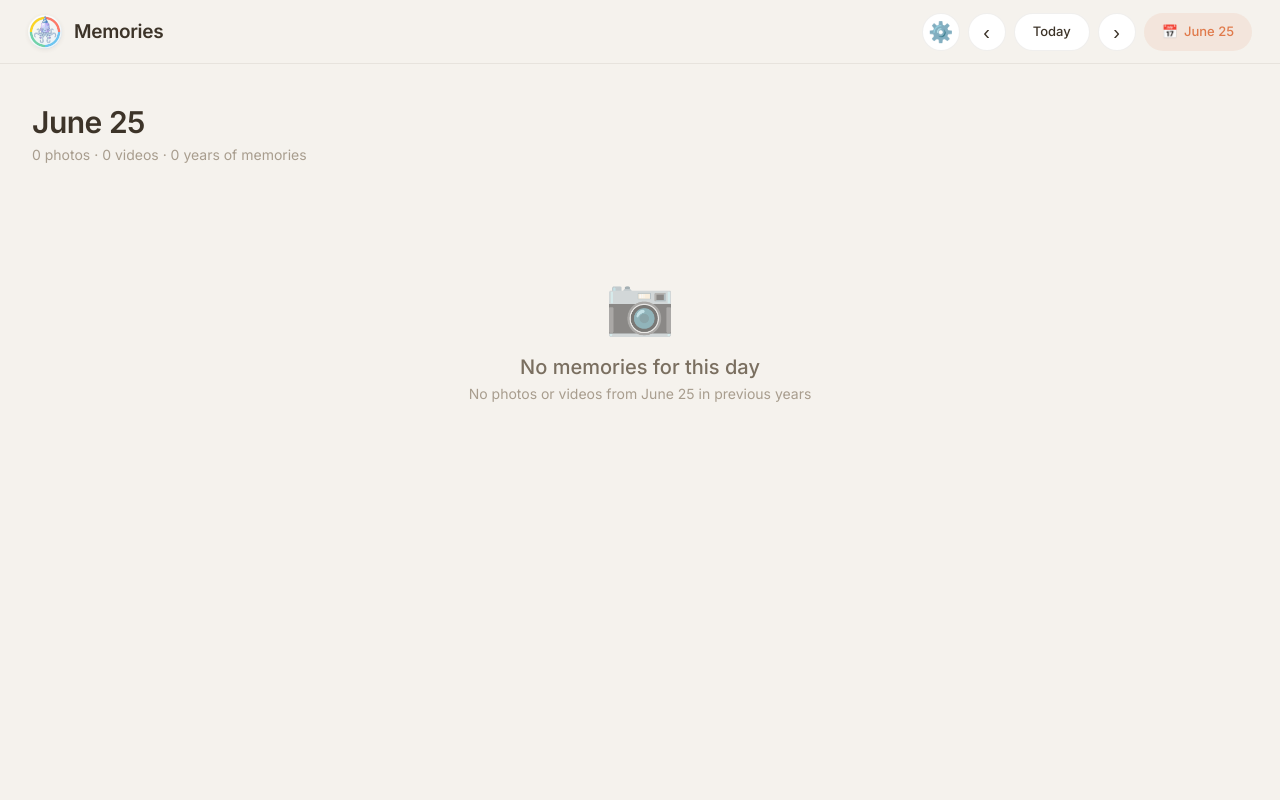
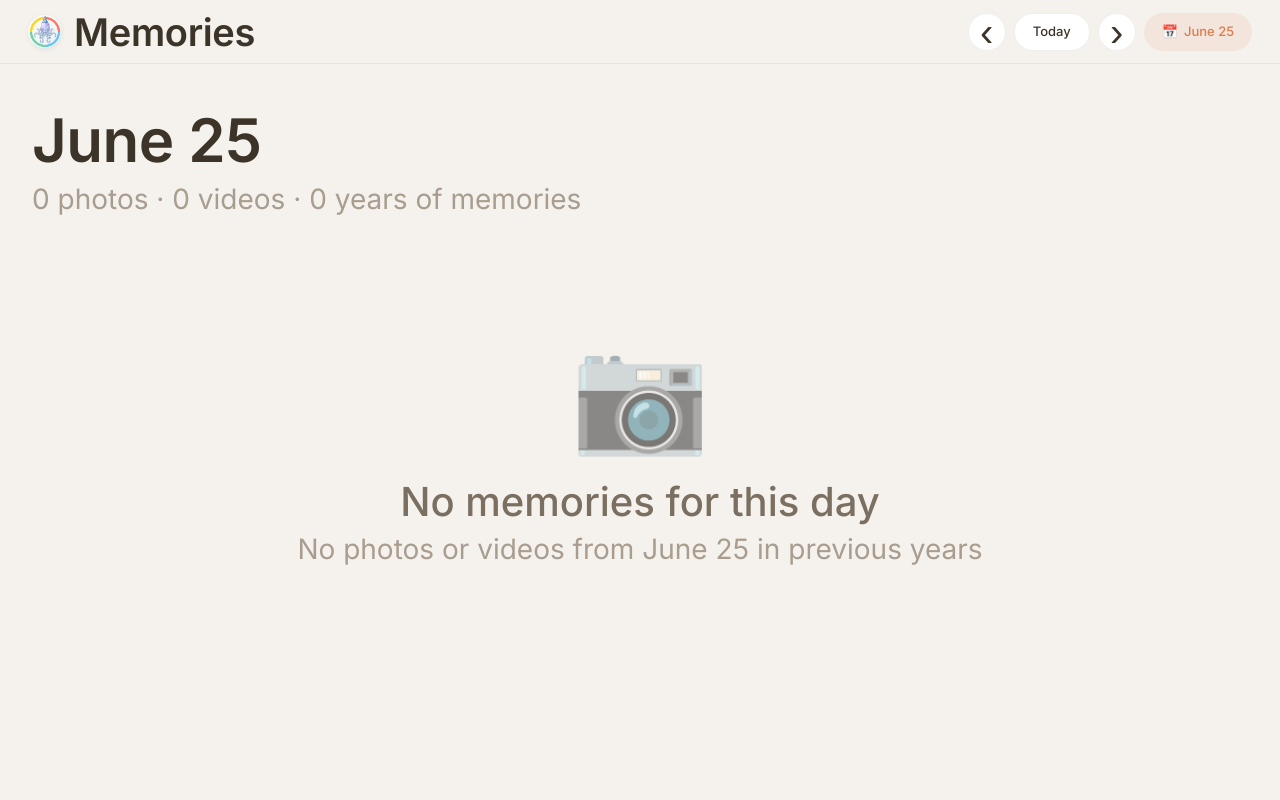
Before and after one commit to singularis/gPhoto_memories, a Flask app: page / in a window 1280 px wide. Run offline with Flask 2, Linux system fonts and the light colour scheme; parts of the project's set-up code (start-up, migrations or seed data) failed here and were passed over.

Commit message:
feat: font scaling, unified settings logo, +/- adjusters, dynamic image quality
- Refactored CSS to use a --font-scale variable across all font sizes
- Added font scaling to the Settings modal alongside picture size
- Settings modal is now accessed by clicking the top-left 'Memories' logo, removing the redundant gear icon
- Added +/- stepper buttons to both sliders for easier precision adjustments
- Dynamic image quality: backend automatically serves higher resolution images (800w, 85q) on PC and efficient images (400w, 65q) on mobile based on User-Agent

```diff
--- a/flask/materials-flask-google-login/app.py
+++ b/flask/materials-flask-google-login/app.py
@@ -87,9 +87,15 @@ def index(selected_date=None):
     else:
         target_date = date.today()
 
+    ua = request.headers.get('User-Agent', '').lower()
+    is_mobile = any(d in ua for d in ('mobile', 'android', 'iphone', 'ipad', 'ipod'))
+    img_w = 400 if is_mobile else 800
+    img_q = 65 if is_mobile else 85
+
     media, years_found = _get_media_for_date(target_date)
     return render_template("index.html", media=media, date=target_date,
-                           years_found=years_found, selected_date=selected_date)
+                           years_found=years_found, selected_date=selected_date,
+                           img_w=img_w, img_q=img_q, is_mobile=is_mobile)
 
 
 @app.route('/get_photos/<selected_date>')
--- a/flask/materials-flask-google-login/static/styles/main.css
+++ b/flask/materials-flask-google-login/static/styles/main.css
@@ -6,6 +6,7 @@
    ═══════════════════════════════════════════════════════════ */
 :root {
     --scale:        2.0;
+    --font-scale:   2.0;
     --bg:           #f5f2ed;
     --surface:      #f5f2ed;
     --card:         #ffffff;
@@ -57,7 +58,7 @@ body { min-height: 100vh; background: var(--bg); }
 }
 
 .brand-name {
-    font-weight: 600; font-size: 19px;
+    font-weight: 600; font-size: calc(19px * var(--font-scale));
     color: var(--text);
     letter-spacing: -.3px;
 }
@@ -90,7 +91,7 @@ body { min-height: 100vh; background: var(--bg); }
 
 .topbar-icon-btn {
     width: 38px; height: 38px;
-    font-size: 20px; font-weight: 500;
+    font-size: calc(20px * var(--font-scale)); font-weight: 500;
     line-height: 1;
     color: var(--text);
     background: var(--card);
@@ -112,14 +113,14 @@ body { min-height: 100vh; background: var(--bg); }
 }
 
 .hero-date {
-    font-size: 30px; font-weight: 600;
+    font-size: calc(30px * var(--font-scale)); font-weight: 600;
     color: var(--text);
     letter-spacing: -.5px;
 }
 
 .hero-sub {
     margin-top: 6px;
-    font-size: 14px; font-weight: 400;
+    font-size: calc(14px * var(--font-scale)); font-weight: 400;
     color: var(--text-3);
 }
 
@@ -269,9 +270,9 @@ body { min-height: 100vh; background: var(--bg); }
     text-align: center;
     padding: 100px 24px;
 }
-.empty-icon { font-size: 56px; opacity: .5; }
-.empty h2   { font-size: 20px; font-weight: 500; color: var(--text-2); margin-top: 16px; }
-.empty p    { font-size: 14px; color: var(--text-3); margin-top: 6px; }
+.empty-icon { font-size: calc(56px * var(--font-scale)); opacity: .5; }
+.empty h2   { font-size: calc(20px * var(--font-scale)); font-weight: 500; color: var(--text-2); margin-top: 16px; }
+.empty p    { font-size: calc(14px * var(--font-scale)); color: var(--text-3); margin-top: 6px; }
 
 /* ═══════════════════════════════════════════════════════════
    LIGHTBOX
--- a/flask/materials-flask-google-login/templates/index.html
+++ b/flask/materials-flask-google-login/templates/index.html
@@ -16,12 +16,11 @@
 
 <!-- ═══ TOP BAR ════════════════════════════════════════════ -->
 <nav class="topbar">
-    <div class="topbar-brand">
+    <div class="topbar-brand" onclick="openSettings()" style="cursor:pointer">
         <img class="brand-logo" src="{{ url_for('static', filename='brand.png') }}" alt="">
         <span class="brand-name">Memories</span>
     </div>
     <div style="display:flex;align-items:center;gap:8px;">
-        <button class="topbar-icon-btn" onclick="openSettings()">⚙️</button>
         <button class="topbar-icon-btn" onclick="goPrev()">&lsaquo;</button>
         <button class="topbar-today-btn" onclick="goToday()">Today</button>
         <button class="topbar-icon-btn" onclick="goNext()">&rsaquo;</button>
@@ -135,41 +151,57 @@
 </div>
 
 <script>
+const IMG_W = {{ img_w }};
+const IMG_Q = {{ img_q }};
 /* ─── state ─────────────────────────────────────────────── */
 let calDate = new Date();
 let currentViewDate = new Date("{{ date.strftime('%Y-%m-%dT12:00:00') }}");
-let currentScale = 2.0;
+let currentImageScale = 2.0;
+let currentFontScale = 2.0;
 const MONTHS = ['January','February','March','April','May','June',
                 'July','August','September','October','November','December'];
 
 /* ─── settings ──────────────────────────────────────────── */
-function applyScale(s) {
+function applyScale(type, s) {
     const root = document.documentElement;
-    root.style.setProperty('--scale', s);
+    root.style.setProperty(`--${type === 'image' ? 'scale' : 'font-scale'}`, s);
 }
-function previewScale(s) {
-    document.getElementById('scaleValDisplay').textContent = Number(s).toFixed(1);
-    applyScale(s);
+function previewScale(type, s) {
+    s = Math.max(0.5, Math.min(4.0, Number(s)));
+    if(type === 'image') {
+        document.getElementById('sizeScale').value = s;
+        document.getElementById('imgScaleValDisplay').textContent = s.toFixed(1);
+    } else {
+        document.getElementById('fontScale').value = s;
+        document.getElementById('fontScaleValDisplay').textContent = s.toFixed(1);
+    }
+    applyScale(type, s);
+}
+function adjustScale(type, delta) {
+    const input = document.getElementById(type === 'image' ? 'sizeScale' : 'fontScale');
+    previewScale(type, parseFloat(input.value) + delta);
 }
 function openSettings() {
-    document.getElementById('sizeScale').value = currentScale;
-    document.getElementById('scaleValDisplay').textContent = Number(currentScale).toFixed(1);
+    previewScale('image', currentImageScale);
+    previewScale('font', currentFontScale);
     const m = document.getElementById('settingsModal');
     m.style.display = 'block';
     requestAnimationFrame(() => m.classList.add('open'));
 }
 function closeSettings() {
-    previewScale(currentScale); // revert if not saved
+    previewScale('image', currentImageScale); // revert if not saved
+    previewScale('font', currentFontScale);
     const m = document.getElementById('settingsModal');
     m.classList.remove('open');
     setTimeout(() => m.style.display = 'none', 200);
 }
 function saveSettings() {
-    currentScale = parseFloat(document.getElementById('sizeScale').value);
+    currentImageScale = parseFloat(document.getElementById('sizeScale').value);
+    currentFontScale = parseFloat(document.getElementById('fontScale').value);
     fetch('/api/settings', {
         method: 'POST',
         headers: {'Content-Type': 'application/json'},
-        body: JSON.stringify({ image_scale: currentScale })
+        body: JSON.stringify({ image_scale: currentImageScale, font_scale: currentFontScale })
     }).then(() => closeSettings());
 }
 
@@ -177,13 +209,16 @@ function saveSettings() {
 fetch('/photos/settings.json?cb=' + new Date().getTime())
     .then(r => r.json())
     .then(d => {
-        if(d.image_scale) {
-            currentScale = parseFloat(d.image_scale);
-            previewScale(currentScale);
-        }
+        if(d.image_scale) currentImageScale = parseFloat(d.image_scale);
+        if(d.font_scale) currentFontScale = parseFloat(d.font_scale);
+        previewScale('image', currentImageScale);
+        previewScale('font', currentFontScale);
     }).catch(() => {
-        // default 2.0
-        previewScale(2.0);
+        // defaults
+        previewScale('image', 2.0);
+        previewScale('font', 2.0);
+        currentImageScale = 2.0;
+        currentFontScale = 2.0;
     });
 
 /* ─── lightbox ──────────────────────────────────────────── */
@@ -276,7 +311,7 @@ function rotateImg(btn, path, e) {
              // force reload image with cache buster
              const img = btn.previousElementSibling;
              const cb = new Date().getTime();
-             img.src = `/${path}?w=200&q=60&cb=${cb}`;
+             img.src = `/${path}?w=${IMG_W}&q=${IMG_Q}&cb=${cb}`;
              btn.textContent = '↻';
              btn.disabled = false;
          }
@@ -399,7 +434,7 @@ function render(data) {
 
         data.media.images.filter(i => i.year === yr).forEach(i => {
             html += `<div class="grid-item">
-                <img src="/${i.path}?w=200&q=60" data-fullsrc="/${i.path}" alt="" loading="lazy" onclick="openLB(this)">
+                <img src="/${i.path}?w=${IMG_W}&q=${IMG_Q}" data-fullsrc="/${i.path}" alt="" loading="lazy" onclick="openLB(this)">
                 <button class="rotate-btn" onclick="rotateImg(this, '${i.path}', event)">↻</button>
             </div>`;
         });
```
Also changed, not shown: other parts of flask/materials-flask-google-login/static/styles/main.css (+26 -26 lines), other parts of flask/materials-flask-google-login/templates/index.html (+23 -6 lines), flask/materials-flask-google-login/fix_fonts.py (added, +24 -0 lines).
